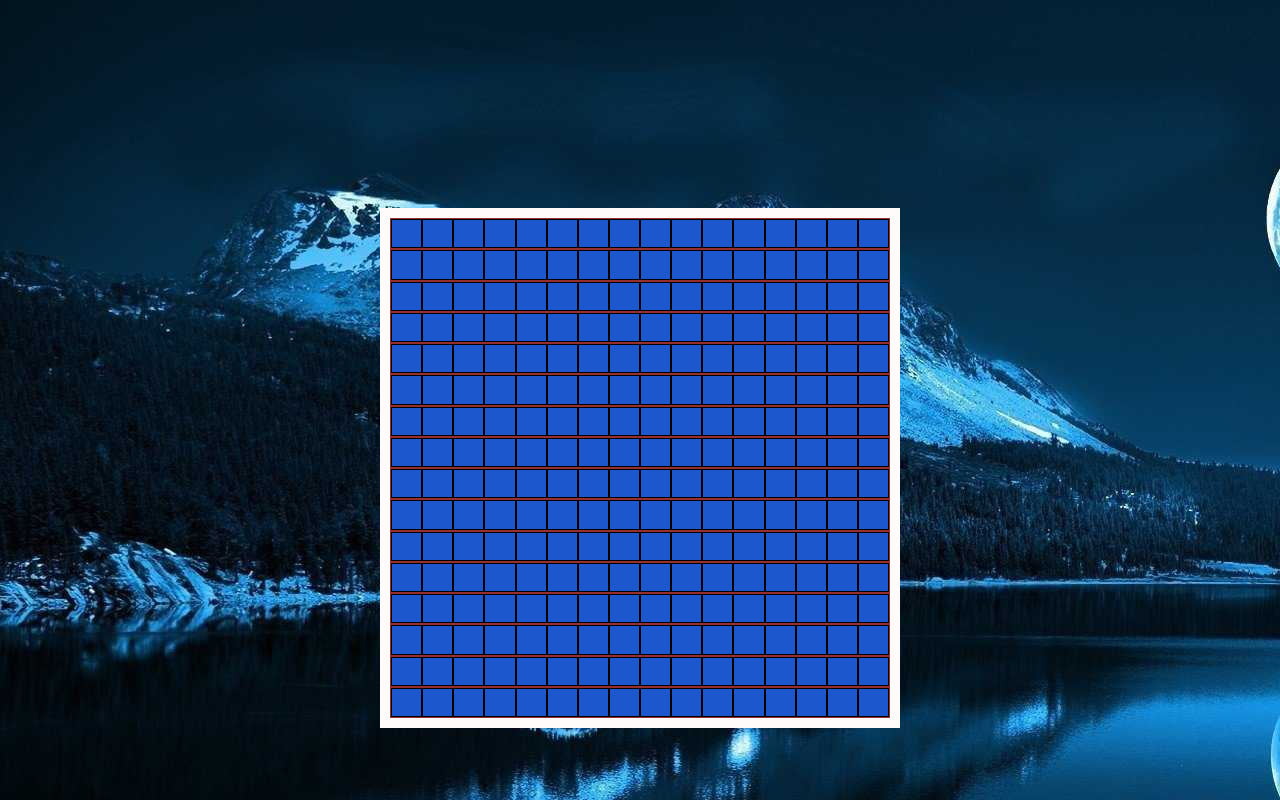
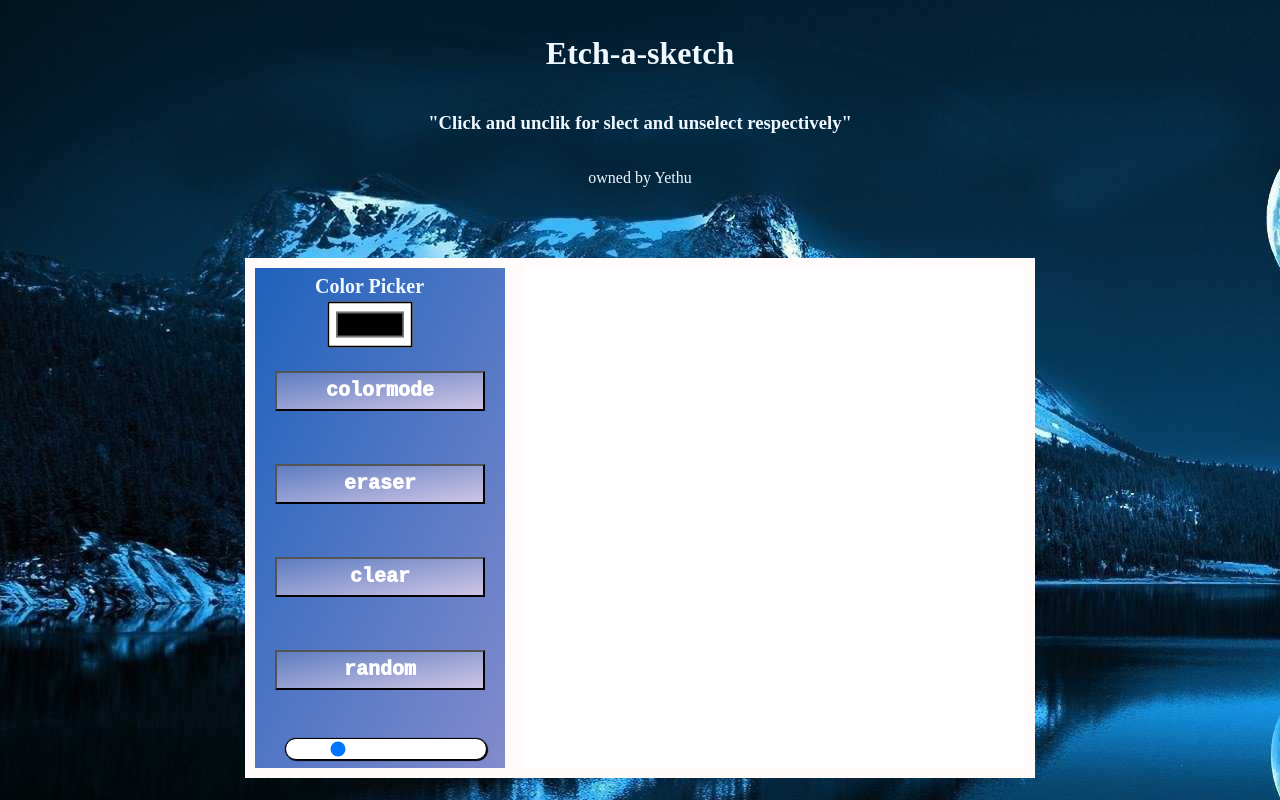
Before and after one commit to yethu-KL29/Etch-a-sketch, a plain HTML site: page index.html in a window 1280 px wide. Drawn offline with Linux system fonts and the light colour scheme.

Commit message:
Etch-a-sketch

```diff
--- a/index.html
+++ b/index.html
@@ -4,14 +4,41 @@
     <meta charset="UTF-8">
     <meta http-equiv="X-UA-Compatible" content="IE=edge">
     <meta name="viewport" content="width=device-width, initial-scale=1.0">
-    <title>Document</title>
+    <title>Etch-a-sketch</title>
     <link rel="stylesheet" href="style.css" >
 </head>
 <body>
 
+  <div class="head">
+    <h1>Etch-a-sketch</h1>
+    <h3>"Click and unclik for slect and unselect respectively"</h3>
+     <p>
+        owned by Yethu
+     </p>
+  </div>
+  <div class="king">
+    <div class="content">
+        <label for="colorpicker">Color Picker</label>
+        <input type="color" id="picker" value=" " onchange="change(this.value)" >
+        <button class = "colormode">colormode</button>
+        <button class = "eraser">eraser</button>
+        <button class ="clear">clear</button>
+        <button class ="rainbow">random</button>
+        <div class="size">
+
+        </div>
+        <input id="slider" type="range" value="16" min="1" max="64" onchange="changesize(this.value)"
+        />
+
+
+    </div>
+
+
     <div class="main">
 
     </div>
+  </div>
+
 
 
     <script src="script.js"></script>
--- a/script.js
+++ b/script.js
@@ -1,35 +1,104 @@
-const main = document.querySelector('.main');
+let color;
+let c= "black";
+let click = true;
 
-// div.setAttribute('style', 'color: blue; background: red; height:500px; width:500px;');
-let rows = document.getElementsByClassName("gridRow");
+let col = document.querySelectorAll('.squares');
+const picker = document.querySelector('#picker');
+let colormode = document.querySelector('.colormode');
+let clear = document.querySelector('.eraser');
+let random = document.querySelector('.rainbow');
+let reset = document.querySelector('.clear')
+
+// picker.addEventListener('onchange',function (e){
+//   color = e.target.value
+//  })
+
+function change(choice){
+colormode.addEventListener('click',function(e){
+  c =choice;
+  console.log(c)
+  colormode.style.backgroundColor = c;
+})
+
+}
 
 
-function makeRows(rownum) {
 
-let rows = document.querySelector("gridRow");
 
-    for (r = 0; r < rownum; r++) {
-        let row = document.createElement("div");
-        main.appendChild(row).className = "gridRow";
-    };
-};
 
-makeRows(16)
-    function makeColumns(collnum) {
-        for (i = 0; i < 16; i++) {
-            for (j = 0; j < collnum; j++) {
-                let col = document.createElement("div");
-                rows[j].appendChild(col).className = "gridcol";
-            };
 
-        };
-    };
-makeColumns(16);
 
-const col = document.querySelectorAll('.gridcol');
-col.forEach(col => {
-    col.addEventListener('click',function(e){
-        col.style.cssText = "background-color: black;"
+
+clear.addEventListener('click',function(e){
+  c = "white"
+  })
+
+
+
+random.addEventListener('click',function(e){
+  c = `hsl(${Math.random() * 360}, 100%, 50%)`;
+})
+
+
+reset.addEventListener('click',function(e){
+  let board  = document.querySelector(".main");
+    let squares = board.querySelectorAll("div");
+    squares.forEach((div) => div.style.backgroundColor = "white");
+})
+
+// let c = document.getElementById('colorpicker')
+
+function makegrid(size) {
+    let board  = document.querySelector(".main");
+    let squares = board.querySelectorAll("div");
+    squares.forEach((div) => div.remove());
+    board.style.gridTemplateColumns = `repeat(${size} , 1fr)`;
+    board.style.gridTemplateRows = `repeat(${size} , 1fr)`;
+
+    let amount = size * size;
+    for (let i = 0; i < amount; i++) {
+      let square = document.createElement("div");
+      square.classList.add("squares")
+      board.insertAdjacentElement("beforeend", square);
+    }
+     col = document.querySelectorAll('.squares');
+    col.forEach(col => {
+     col.addEventListener('mouseover',function(e){
+
+      if(click){
+        console.log("click")
+        col.style.cssText =  `background-color : ${c}`
+      }
+
     })
 
+
 });
+
+  }
+
+
+
+
+  document.querySelector('body').addEventListener('click',function(e){
+    click = !click
+  })
+
+
+
+  makegrid(16);
+
+
+
+
+let size = document.querySelector(".size")
+
+
+
+
+
+function changesize(input){
+    makegrid(input);
+    size.innerHTML =  `${input} x ${input}`
+
+}
--- a/style.css
+++ b/style.css
@@ -1,34 +1,121 @@
-body{
-    display: flex;
-    justify-content: center;
+ body{
+  display: flex;
+  flex-direction: column;
+  justify-content: center;
+
     background-image: url('images/imag.jpg');
 
 }
+.king{
+  display: flex;
+  justify-content: center;
 
-.main{
-    margin-top: 200px;
+
+}
+h1{
+  display: flex;
+  justify-content: center;
+  color: aliceblue;
+
+}
+
+ .main{
+    display: grid;
+    margin-top: 100px;
     height:500px;
     width:500px;
     border: 10px solid rgb(255, 251, 251);
-    background-color: rgb(28, 87, 206);
+    background-image: linear-gradient(to bottom right, rgb(255, 255, 255), rgb(255, 255, 255));
+
+
+
+
+ }
+
+
+
+ .content{
     display: flex;
     flex-direction: column;
-    justify-content: space-between;
+    justify-content: space-around;
+    height:500px;
+    width:250px;
+    background-image: linear-gradient(to bottom right, rgb(30, 98, 188), rgb(131, 139, 205));
+    margin-top: 100px;
+    border: 10px solid rgb(255, 251, 251);
 
 
 }
-.gridRow {
-    border: 1px solid rgb(151, 47, 47);
-    display: flex;
-    justify-content: space-between;
-    height: 30px;
+button{
+    height: 40px;
+    margin: 20px;
+    font-size: 20px;
+    color: rgb(255, 255, 255);
+    font-family: 'Courier New', Courier, monospace;
+    font-weight: 1000;
+    background-image: linear-gradient(to bottom right, rgb(94, 125, 193), rgba(122, 86, 205, 0.275));
 }
 
-.gridcol {
-    border: 1px solid black;
-    width: 30px;
+input[type='range'] {
+    -webkit-appearance: none;
+    background: transparent;
+    cursor: pointer;
+    border: 1px solid #000000;
+    box-shadow: 1px 1px 1px #000000, 0px 0px 1px #0d0d0d;
+    border-radius: 30px;
+    width: 200px;
+    margin-left: 30px;
+    height: 20px;
+
+    background-color: rgb(255, 255, 255);
+
+
+  }
+
+
+
+  input[type='color'] {
+    margin-left: 90px;
+    transform: scale(1.7);
+    background-color: rgb(255, 255, 255);
+
 
 }
-/* .gridcol:hover{
-    background-color: yellow;
-} */
+#colorpicker {
+  width: 30px;
+  height: 30px;
+  border-radius: 50%;
+  display: inline-block;
+  border: none;
+
+}
+label{
+  margin-left: 60px;
+  font-size: 20px;
+  color: aliceblue;
+  font-weight: 800;
+}
+.head{
+display: flex;
+height: 100px;
+flex-direction: column;
+gap: 0;
+margin-top: 50px;
+justify-content: center;
+   }
+   p{
+    display: flex;
+    justify-content: center;
+    color:aliceblue;
+   }
+   h3{
+    display: flex;
+    justify-content: center;
+    color:aliceblue;
+   }
+   .size{
+    color: aliceblue;
+    display: flex;
+    justify-content: center;
+    font-weight: 900;
+   }
```
